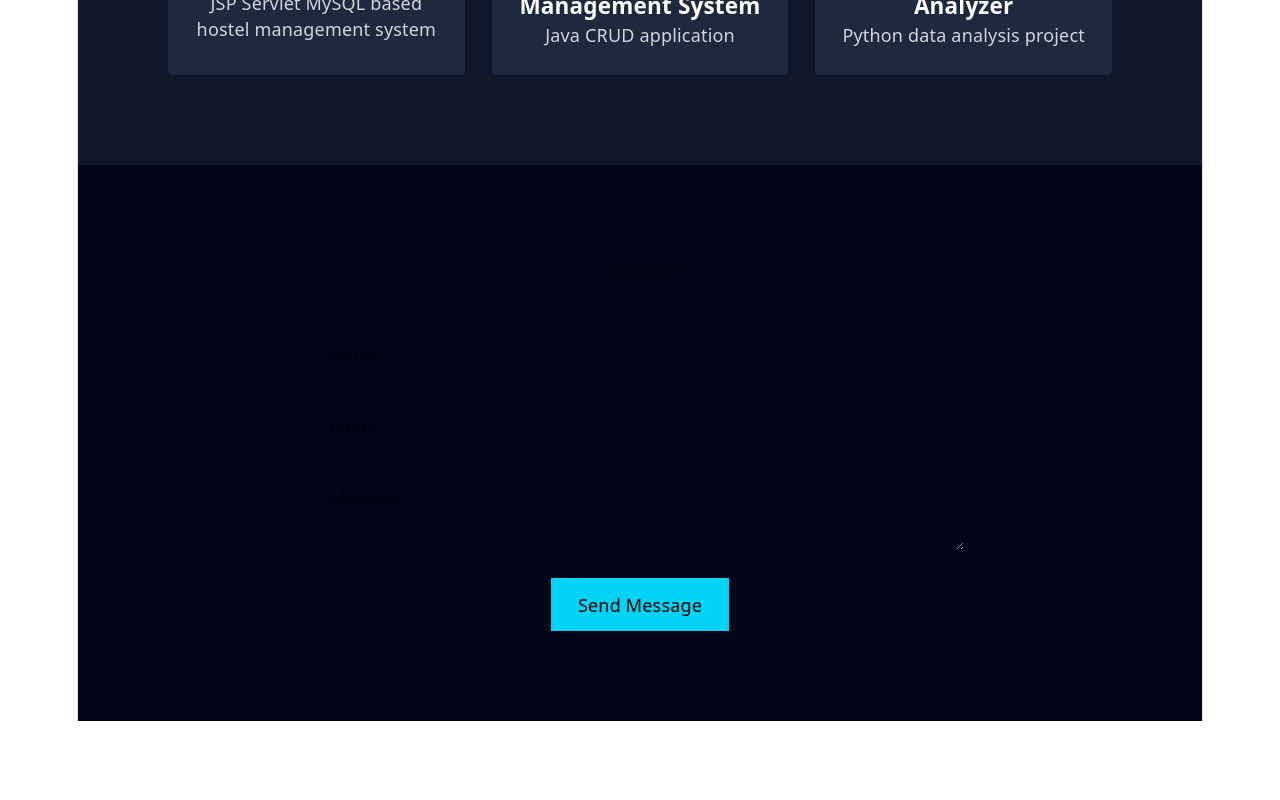
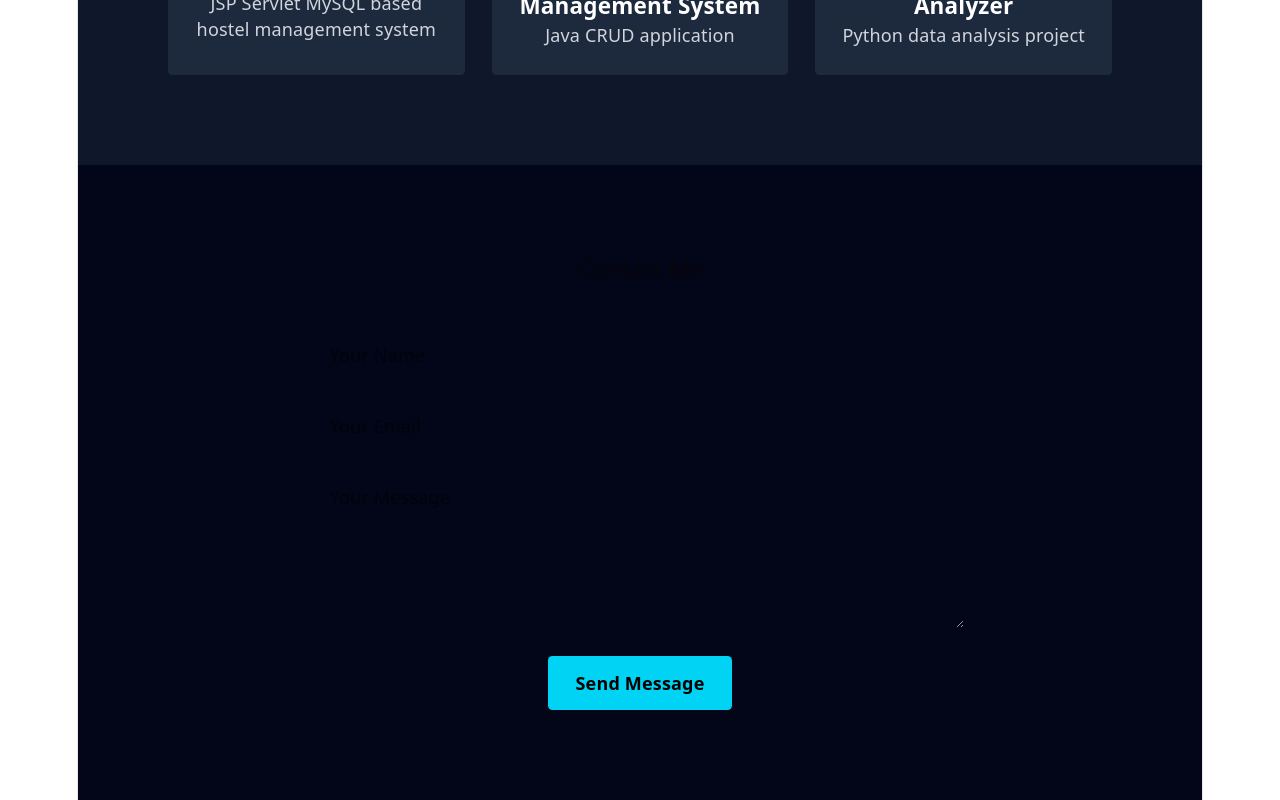
Before and after one commit to YujalBasnet/My-Portfolio, a React app in the folder frontend/: page / in a window 1280 px wide. Shown: the part 1718-2518 px from the top of the page. Before the commit the page ends 2439 px from the top, so only its background shows below. Built offline with nearby package versions, Linux system fonts and the light colour scheme; the HTML template or start-up script is replaced by a standard one.

Commit message:
Updated Contact.jsx with API

```diff
--- a/frontend/src/components/Contact.jsx
+++ b/frontend/src/components/Contact.jsx
@@ -1,42 +1,150 @@
+import { useState } from "react";
+import axios from "axios";
+
+
 function Contact(){
+
+    const [formData,setFormData] = useState({
+
+        name:"",
+        email:"",
+        message:""
+
+    });
+
+
+    const handleChange=(e)=>{
+
+        setFormData({
+
+            ...formData,
+
+            [e.target.name]:e.target.value
+
+        });
+
+    };
+
+
+    const handleSubmit=async(e)=>{
+
+        e.preventDefault();
+
+
+        try{
+
+            await axios.post(
+                "http://localhost:5000/api/contact",
+                formData
+            );
+
+
+            alert("Message sent successfully");
+
+
+            setFormData({
+
+                name:"",
+                email:"",
+                message:""
+
+            });
+
+
+        }
+        catch(error){
+
+            console.log(error);
+
+            alert("Failed to send message");
+
+        }
+
+    };
+
 
     return(
 
-<section id="contact"
+        <section
+        id="contact"
         className="py-20 px-20 bg-slate-950 text-white">
 
 
             <h2 className="text-4xl font-bold text-center">
-Contact
+
+                Contact Me
+
             </h2>
 
 
-<form className="max-w-xl mx-auto mt-10">
+
+            <form
+            onSubmit={handleSubmit}
+            className="max-w-xl mx-auto mt-10">
 
 
                 <input
-className="w-full p-3 mb-4 text-black"
-placeholder="Name"
+
+                type="text"
+
+                name="name"
+
+                value={formData.name}
+
+                onChange={handleChange}
+
+                placeholder="Your Name"
+
+                className="w-full p-3 mb-4 text-black rounded"
+
                 />
 
 
+
                 <input
-className="w-full p-3 mb-4 text-black"
-placeholder="Email"
+
+                type="email"
+
+                name="email"
+
+                value={formData.email}
+
+                onChange={handleChange}
+
+                placeholder="Your Email"
+
+                className="w-full p-3 mb-4 text-black rounded"
+
                 />
 
 
+
                 <textarea
-className="w-full p-3 text-black"
-placeholder="Message"
+
+                name="message"
+
+                value={formData.message}
+
+                onChange={handleChange}
+
+                placeholder="Your Message"
+
+                className="w-full p-3 text-black rounded"
+
+                rows="5"
+
                 />
 
 
-<button className="mt-5 bg-cyan-400 px-6 py-3 text-black">
+
+                <button
+
+                className="mt-5 bg-cyan-400 px-6 py-3 rounded text-black font-bold">
 
                     Send Message
 
                 </button>
+
 
 
             </form>
@@ -48,4 +156,5 @@ Send Message
 
 }
 
+
 export default Contact;
```
Lines whose indentation alone changed are shown as unchanged.
